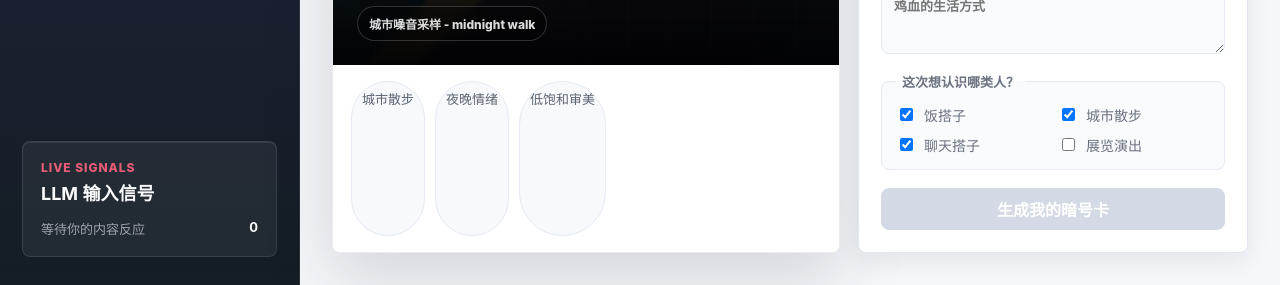
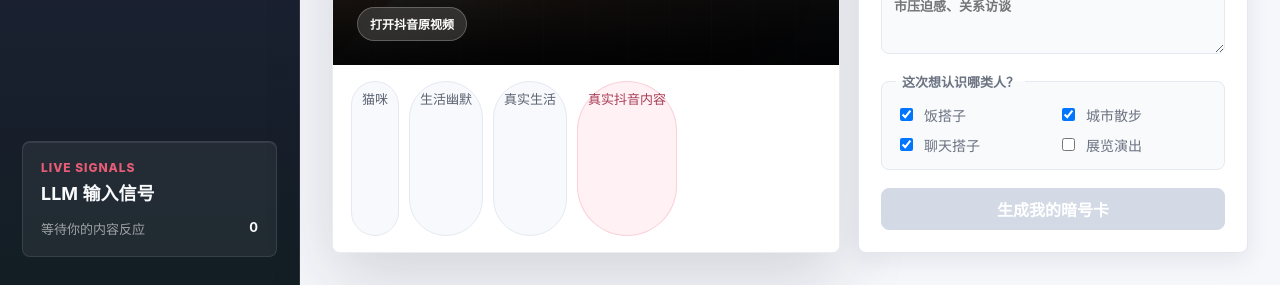
Before and after one commit to zhenghetian/taste-match, a plain HTML site: page index.html in a window 1280 px wide. Shown: the part 522-807 px from the top of the page. Drawn offline with Linux system fonts and the light colour scheme.

Commit message:
Use real Douyin content cards

```diff
--- a/app.js
+++ b/app.js
@@ -1,156 +1,176 @@
 const contentCards = [
   {
-    title: "凌晨两点的城市散步",
-    format: "短视频 / 生活切片",
-    tags: ["城市散步", "夜晚情绪", "低饱和审美"],
+    title: "女儿成绩太差了，把它丢出去",
+    format: "抖音视频 / 猫咪日常",
+    tags: ["猫咪", "生活幽默", "真实生活"],
+    douyinUrl: "https://v.douyin.com/PMg0WCVCmMs/",
+    canonicalUrl: "https://www.douyin.com/video/7656275297339198138",
     visual:
-      "linear-gradient(135deg, #19232d 0%, #2b5f73 46%, #d0a85a 47%, #d0a85a 52%, #4c3841 53%, #1d2329 100%)",
+      "linear-gradient(135deg, #3c3228 0%, #c88f54 42%, #f3d8aa 43%, #9c6a3c 62%, #1f2420 100%)",
   },
   {
-    title: "真实小店探访，不打卡也好吃",
-    format: "探店 / 烟火气",
-    tags: ["美食小店", "真实生活", "同城"],
+    title: "秃师傅假掩护反向上篮",
+    format: "抖音视频 / 篮球高光",
+    tags: ["篮球", "运动高光", "竞技反应"],
+    douyinUrl: "https://v.douyin.com/TD1_dzAY-zA/",
+    canonicalUrl: "https://www.douyin.com/video/7653472854248719461",
     visual:
-      "linear-gradient(135deg, #603b2e 0%, #b45f3f 38%, #e3c06f 39%, #e3c06f 52%, #55705a 53%, #26322f 100%)",
+      "linear-gradient(135deg, #141820 0%, #9a2f2f 34%, #f4b83e 35%, #2a3547 58%, #101217 100%)",
   },
   {
-    title: "一句话把职场荒谬讲透",
-    format: "吐槽 / 冷幽默",
-    tags: ["职场观察", "冷幽默", "观点"],
+    title: "读人物自传最大的感受",
+    format: "抖音图文 / 阅读感悟",
+    tags: ["人物自传", "长期主义", "自我成长"],
+    douyinUrl: "https://v.douyin.com/xSK2cfb4lvI/",
+    canonicalUrl: "https://www.douyin.com/note/7649001209977664869",
     visual:
-      "linear-gradient(135deg, #2d3035 0%, #52616b 35%, #d1d6d9 36%, #d1d6d9 49%, #a6533d 50%, #3a2421 100%)",
+      "linear-gradient(135deg, #f3ead8 0%, #c9a56a 36%, #28344c 37%, #50647a 57%, #1f2026 100%)",
   },
   {
-    title: "周末临时起意去看展",
-    format: "Vlog / 城市活动",
-    tags: ["展览", "周末计划", "审美"],
+    title: "这条视频终于迎来了最适合的 BGM",
+    format: "抖音视频 / BGM 梗",
+    tags: ["BGM", "轻松聊天", "互联网梗"],
+    douyinUrl: "https://v.douyin.com/O0R0TlxRdSI/",
+    canonicalUrl: "https://www.douyin.com/video/7656988310985138803",
     visual:
-      "linear-gradient(135deg, #f0e8d2 0%, #c28b2c 31%, #253f52 32%, #253f52 54%, #b65b75 55%, #583241 100%)",
+      "linear-gradient(135deg, #22232b 0%, #7c6cff 32%, #ff5c7a 33%, #f4b83e 50%, #1b1f27 100%)",
   },
   {
-    title: "抽象段子，离谱但很懂",
-    format: "搞笑 / 梗文化",
-    tags: ["抽象搞笑", "互联网梗", "轻松聊天"],
+    title: "帝都的繁华与压迫感",
+    format: "抖音视频 / 北京 CBD",
+    tags: ["城市观察", "北京朝阳CBD", "压迫感"],
+    douyinUrl: "https://v.douyin.com/DdtcO0wrNzU/",
+    canonicalUrl: "https://www.douyin.com/video/7649030962278077923",
     visual:
-      "linear-gradient(135deg, #1d2329 0%, #8b3a55 30%, #f0c55d 31%, #f0c55d 45%, #2b7a78 46%, #132f35 100%)",
+      "linear-gradient(135deg, #111820 0%, #354a62 35%, #b8c4d6 36%, #607d94 48%, #1d2329 100%)",
   },
   {
-    title: "不鸡血的自我照顾",
-    format: "生活方式 / 轻疗愈",
-    tags: ["松弛感", "自我照顾", "慢生活"],
+    title: "仔细听听她说的啥，承包一年笑点",
+    format: "抖音视频 / 松弛感笑点",
+    tags: ["松弛感", "生活幽默", "笑点"],
+    douyinUrl: "https://v.douyin.com/Hf-HJQXzwR0/",
+    canonicalUrl: "https://www.douyin.com/video/7657870760896202918",
     visual:
-      "linear-gradient(135deg, #e6decf 0%, #8fa27e 40%, #5f744a 41%, #5f744a 60%, #35453a 61%, #1d2329 100%)",
+      "linear-gradient(135deg, #e5d4bf 0%, #86a873 40%, #f4b83e 41%, #b65b75 58%, #2c3130 100%)",
   },
   {
-    title: "深夜歌单和无人街景",
-    format: "音乐 / 情绪氛围",
-    tags: ["音乐", "夜晚情绪", "城市散步"],
+    title: "如果我能为这样的未来而死",
+    format: "抖音视频 / 了不起的混剪团",
+    tags: ["燃向混剪", "未来想象", "理想主义"],
+    douyinUrl: "https://v.douyin.com/XcVrwDBIc98/",
+    canonicalUrl: "https://www.douyin.com/video/7652178073122835195",
     visual:
-      "linear-gradient(135deg, #111820 0%, #273c67 35%, #b65b75 36%, #b65b75 48%, #d8a84d 49%, #1d2329 100%)",
+      "linear-gradient(135deg, #0c1020 0%, #263c72 36%, #e85d75 37%, #f4b83e 52%, #101217 100%)",
   },
   {
-    title: "低成本旅行，不赶路",
-    format: "旅行 / 生活方式",
-    tags: ["旅行", "慢节奏", "真实生活"],
+    title: "胡子长长的皇帝狨猴",
+    format: "抖音视频 / 动物科普",
+    tags: ["动物科普", "知识科普", "好奇心"],
+    douyinUrl: "https://v.douyin.com/BCUjL5RQFeM/",
+    canonicalUrl: "https://www.douyin.com/video/7658193299651448090",
     visual:
-      "linear-gradient(135deg, #274b4c 0%, #68a0a2 36%, #e5d0a5 37%, #e5d0a5 50%, #a6533d 51%, #39251f 100%)",
+      "linear-gradient(135deg, #29362b 0%, #6d8b4e 36%, #dfc18e 37%, #a36f48 55%, #1d2329 100%)",
   },
   {
-    title: "知识讲清楚，但不端着",
-    format: "科普 / 解释型内容",
-    tags: ["知识科普", "表达清晰", "观点"],
+    title: "爱人先爱己",
+    format: "抖音视频 / 凉子访谈录",
+    tags: ["亲密关系", "养育", "自我照顾"],
+    douyinUrl: "https://v.douyin.com/d7xwFccudQA/",
+    canonicalUrl: "https://www.douyin.com/video/7658182895558790435",
     visual:
-      "linear-gradient(135deg, #22313d 0%, #3d6e82 30%, #f0efe6 31%, #f0efe6 42%, #c28b2c 43%, #59431f 100%)",
+      "linear-gradient(135deg, #f0e6dc 0%, #e85d75 34%, #7c6cff 35%, #38415b 58%, #1f2026 100%)",
   },
   {
-    title: "热闹现场，音乐一响就想出门",
-    format: "演出 / 现场感",
-    tags: ["音乐现场", "展览演出", "社交活动"],
+    title: "美国球员为什么终结强投篮准",
+    format: "抖音视频 / 篮球训练观察",
+    tags: ["篮球", "训练方法", "运动分析"],
+    douyinUrl: "https://v.douyin.com/L_tJ9dSJo94/",
+    canonicalUrl: "https://www.douyin.com/video/7657150975639816635",
     visual:
-      "linear-gradient(135deg, #2b1f30 0%, #7b3c68 34%, #ef8b55 35%, #ef8b55 48%, #2b7a78 49%, #173b3a 100%)",
+      "linear-gradient(135deg, #1d2329 0%, #b45f3f 32%, #f4b83e 33%, #354a62 55%, #101217 100%)",
   },
 ];
 
 const videoMeta = [
   {
-    creator: "@晚风散步",
-    caption: "这条路没有目的地，但很适合把一天走完。",
-    music: "城市噪音采样 - midnight walk",
-    likes: "3.2w",
-    comments: "1280",
-    saves: "609",
+    creator: "@蕉糖馒头🥖",
+    caption: "女儿成绩太差了，把它丢出去。#猫咪真实的样子",
+    music: "抖音原声 / 猫咪日常",
+    likes: "5.61",
+    comments: "08/17",
+    saves: "打开",
   },
   {
-    creator: "@小店雷达",
-    caption: "人均 38，不用排队，老板会记得你上次点了什么。",
-    music: "后厨白噪音 - local bite",
-    likes: "5.8w",
-    comments: "2144",
-    saves: "1.1w",
+    creator: "@布卡（代拍剪）",
+    caption: "秃师傅假掩护反向上篮！吴勇豪送钉板血帽。",
+    music: "球场现场 / 篮球高光",
+    likes: "3.35",
+    comments: "10/04",
+    saves: "打开",
   },
   {
-    creator: "@不想开会",
-    caption: "当甲方说“这个需求很简单”的时候。",
-    music: "键盘声和叹气 - office loop",
-    likes: "8.4w",
-    comments: "5360",
-    saves: "942",
+    creator: "@程冲冲",
+    caption: "读人物自传最大的感受：原来那些后来光芒万丈的人，也有很长的暗处。",
+    music: "图文笔记 / 阅读感悟",
+    likes: "0.56",
+    comments: "08/29",
+    saves: "打开",
   },
   {
-    creator: "@周末不宅",
-    caption: "临时买票，临时出门，反而看到了今天最喜欢的一张。",
-    music: "展厅脚步声 - weekend cut",
-    likes: "2.6w",
-    comments: "740",
-    saves: "3021",
+    creator: "@先别吉🥕",
+    caption: "这条视频终于迎来了最适合的 BGM。",
+    music: "BGM 梗 / 情绪反差",
+    likes: "2.05",
+    comments: "01/11",
+    saves: "打开",
   },
   {
-    creator: "@离谱观察员",
-    caption: "这梗第一秒没懂，第三秒开始笑到停不下来。",
-    music: "互联网碎片 - meme radio",
-    likes: "12.7w",
-    comments: "9801",
-    saves: "2.4w",
+    creator: "@最靓的仔～",
+    caption: "帝都的繁华与压迫感。#途经北京朝阳cbd",
+    music: "城市影像 / 北京朝阳 CBD",
+    likes: "1.07",
+    comments: "05/15",
+    saves: "打开",
   },
   {
-    creator: "@慢一点也行",
-    caption: "今天没有变好也没关系，先把房间灯打开。",
-    music: "窗边白噪音 - soft reset",
-    likes: "4.1w",
-    comments: "1802",
-    saves: "1.5w",
+    creator: "@喜遇金安",
+    caption: "仔细听听她说的啥，承包我一年的笑点。#松弛感",
+    music: "生活现场 / 松弛感笑点",
+    likes: "1.20",
+    comments: "09/16",
+    saves: "打开",
   },
   {
-    creator: "@夜路歌单",
-    caption: "适合戴耳机走过三个路口，不发朋友圈的那种歌。",
-    music: "无人街景 - night playlist",
-    likes: "6.9w",
-    comments: "2600",
-    saves: "3.7w",
+    creator: "@火星的井",
+    caption: "如果我能为这样的未来而死。#了不起的混剪团",
+    music: "燃向混剪 / 未来想象",
+    likes: "1.76",
+    comments: "12/06",
+    saves: "打开",
   },
   {
-    creator: "@不赶路旅行",
-    caption: "没有景点任务，只有一辆慢车和一碗热汤。",
-    music: "绿皮车窗 - slow trip",
-    likes: "3.7w",
-    comments: "1190",
-    saves: "8600",
+    creator: "@科普的勾勾哒",
+    caption: "胡子长长的皇帝狨猴。#动物科普 #狨猴",
+    music: "动物科普 / 皇帝狨猴",
+    likes: "2.00",
+    comments: "05/10",
+    saves: "打开",
   },
   {
-    creator: "@讲明白了",
-    caption: "三分钟把这个概念讲清楚，不用装懂。",
-    music: "白板笔声 - clear take",
-    likes: "7.3w",
-    comments: "3420",
-    saves: "2.1w",
+    creator: "@凉子访谈录",
+    caption: "爱人先爱己：我们无法给孩子，内心没有的东西。",
+    music: "访谈片段 / 养育与自我",
+    likes: "9.48",
+    comments: "06/25",
+    saves: "打开",
   },
   {
-    creator: "@今晚有票吗",
-    caption: "前奏一响，突然就觉得应该出门见见人。",
-    music: "live house 片段 - crowd warmup",
-    likes: "9.6w",
-    comments: "4721",
-    saves: "1.9w",
+    creator: "@X-刘畅",
+    caption: "我算是知道美国球员为什么终结能力强，投篮还准了！",
+    music: "篮球训练 / 技术观察",
+    likes: "5.66",
+    comments: "02/18",
+    saves: "打开",
   },
 ];
 
@@ -158,145 +178,145 @@ const mockPeople = [
   {
     id: "person_ac",
     name: "阿澈",
-    meta: "25 / 上海 / 城市散步",
+    meta: "25 / 上海 / 篮球野球场",
     initials: "AC",
-    bg: "linear-gradient(135deg, #18303a, #2b7a78 44%, #d0a85a 45%, #6d3e43)",
+    bg: "linear-gradient(135deg, #141820, #9a2f2f 40%, #f4b83e 41%, #2a3547)",
     profile: {
-      themes: ["城市散步", "音乐", "美食小店", "夜晚情绪"],
-      hook: "一个人走路时听什么歌",
-      difference: "TA 更偏音乐现场，你更偏安静街景。",
+      themes: ["篮球", "运动高光", "训练方法", "竞技反应"],
+      hook: "你看球时最容易被哪个动作点燃",
+      difference: "TA 更爱拆技术动作，你更容易被高光瞬间先抓住。",
     },
   },
   {
     id: "person_mina",
     name: "Mina",
-    meta: "24 / 上海 / 展览探店",
+    meta: "24 / 上海 / 关系访谈",
     initials: "MI",
     bg: "linear-gradient(135deg, #f0e8d2, #b65b75 38%, #253f52 39%, #1d2329)",
     profile: {
-      themes: ["展览", "真实生活", "低饱和审美", "周末计划"],
-      hook: "最近想去但还没去的展",
-      difference: "TA 更爱展览和影像，你更容易从街头生活切入。",
+      themes: ["亲密关系", "养育", "自我照顾", "长期主义"],
+      hook: "一个人什么时候最需要先照顾自己",
+      difference: "TA 更偏关系和养育，你更可能从自我经验切入。",
     },
   },
   {
     id: "person_sz",
     name: "山竹",
-    meta: "26 / 上海 / 饭搭子",
+    meta: "26 / 上海 / 动物科普",
     initials: "SZ",
-    bg: "linear-gradient(135deg, #663f2f, #c28b2c 38%, #5f744a 39%, #1d2329)",
+    bg: "linear-gradient(135deg, #29362b, #6d8b4e 38%, #dfc18e 39%, #1d2329)",
     profile: {
-      themes: ["美食小店", "冷幽默", "真实生活", "同城"],
-      hook: "一家不想发到社交平台的小店",
-      difference: "TA 的内容更烟火气，你的内容更有夜晚氛围。",
+      themes: ["动物科普", "猫咪", "知识科普", "好奇心"],
+      hook: "哪种动物瞬间最能治好你的一天",
+      difference: "TA 更爱动物知识，你更容易被真实反应逗笑。",
     },
   },
   {
     id: "person_yu",
     name: "予白",
-    meta: "23 / 上海 / 抽象快乐",
+    meta: "23 / 上海 / BGM 梗",
     initials: "YB",
     bg: "linear-gradient(135deg, #1d2329, #8b3a55 35%, #f0c55d 36%, #2b7a78)",
     profile: {
-      themes: ["抽象搞笑", "互联网梗", "轻松聊天", "冷幽默"],
+      themes: ["BGM", "互联网梗", "轻松聊天", "笑点"],
       hook: "最近刷到最离谱但又想分享的视频",
-      difference: "TA 更偏抽象快乐，你的偏好里有更多生活氛围。",
+      difference: "TA 更偏音效和反差，你更可能被生活现场击中。",
     },
   },
   {
     id: "person_nuo",
     name: "糯糯",
-    meta: "24 / 上海 / 松弛生活",
+    meta: "24 / 上海 / 松弛笑点",
     initials: "NN",
     bg: "linear-gradient(135deg, #e6decf, #8fa27e 42%, #5f744a 43%, #26322f)",
     profile: {
-      themes: ["松弛感", "自我照顾", "慢生活", "真实生活"],
+      themes: ["松弛感", "生活幽默", "笑点", "真实生活"],
       hook: "一个不需要很努力也能让人舒服的周末",
-      difference: "TA 更像慢生活路线，你的内容更有城市移动感。",
+      difference: "TA 更喜欢现场感笑点，你更容易从内容背后的情绪聊起。",
     },
   },
   {
     id: "person_xi",
     name: "西柚",
-    meta: "26 / 上海 / 知识收集",
+    meta: "26 / 上海 / 传记阅读",
     initials: "XY",
     bg: "linear-gradient(135deg, #22313d, #3d6e82 36%, #f0efe6 37%, #c28b2c)",
     profile: {
-      themes: ["知识科普", "表达清晰", "观点", "职场观察"],
-      hook: "一个最近被讲清楚的复杂问题",
-      difference: "TA 更爱解释型内容，你更容易从具体生活画面切入。",
+      themes: ["人物自传", "长期主义", "自我成长", "知识科普"],
+      hook: "最近哪本书或哪段访谈让你停下来",
+      difference: "TA 更爱人物命运，你更容易从当下感受切入。",
     },
   },
   {
     id: "person_lin",
     name: "林间",
-    meta: "25 / 上海 / 低成本旅行",
+    meta: "25 / 北京 / 城市观察",
     initials: "LJ",
-    bg: "linear-gradient(135deg, #274b4c, #68a0a2 40%, #e5d0a5 41%, #a6533d)",
+    bg: "linear-gradient(135deg, #111820, #354a62 38%, #b8c4d6 39%, #607d94)",
     profile: {
-      themes: ["旅行", "慢节奏", "真实生活", "周末计划"],
-      hook: "一个不赶路也很值得去的地方",
-      difference: "TA 更偏离开城市，你更偏在城市里重新发现路线。",
+      themes: ["城市观察", "北京朝阳CBD", "压迫感", "真实生活"],
+      hook: "一座城市什么时候最让你有压迫感",
+      difference: "TA 更敏感于空间和建筑，你更容易从人和情绪进入。",
     },
   },
   {
     id: "person_dora",
     name: "Dora",
-    meta: "24 / 上海 / 音乐现场",
+    meta: "24 / 上海 / 燃向混剪",
     initials: "DO",
     bg: "linear-gradient(135deg, #2b1f30, #7b3c68 38%, #ef8b55 39%, #173b3a)",
     profile: {
-      themes: ["音乐现场", "展览演出", "社交活动", "音乐"],
-      hook: "下一场想去的演出",
-      difference: "TA 更有现场能量，你更偏安静观察。",
+      themes: ["燃向混剪", "未来想象", "理想主义", "BGM"],
+      hook: "哪种未来想象会让你起鸡皮疙瘩",
+      difference: "TA 更吃宏大叙事，你更容易从具体片段被点燃。",
     },
   },
   {
     id: "person_ke",
     name: "可乐",
-    meta: "22 / 上海 / 职场吐槽",
+    meta: "22 / 上海 / 猫咪日常",
     initials: "KL",
-    bg: "linear-gradient(135deg, #2d3035, #52616b 34%, #d1d6d9 35%, #a6533d)",
+    bg: "linear-gradient(135deg, #3c3228, #c88f54 34%, #f3d8aa 35%, #1d2329)",
     profile: {
-      themes: ["职场观察", "冷幽默", "观点", "轻松聊天"],
-      hook: "一个只有打工人才懂的荒谬瞬间",
-      difference: "TA 更擅长吐槽现实，你的偏好更柔和一点。",
+      themes: ["猫咪", "生活幽默", "真实生活", "松弛感"],
+      hook: "哪只猫最像你今天的精神状态",
+      difference: "TA 更偏毛茸茸日常，你更容易被反差表达吸引。",
     },
   },
   {
     id: "person_momo",
     name: "Momo",
-    meta: "23 / 上海 / 周末影像",
+    meta: "23 / 上海 / 运动分析",
     initials: "MO",
     bg: "linear-gradient(135deg, #f0e8d2, #253f52 34%, #b65b75 35%, #583241)",
     profile: {
-      themes: ["展览", "审美", "低饱和审美", "周末计划"],
-      hook: "一张你会停下来看的照片",
-      difference: "TA 更重视影像和展陈，你更重视生活场景本身。",
+      themes: ["篮球", "运动分析", "训练方法", "知识科普"],
+      hook: "一个你觉得被低估的训练细节",
+      difference: "TA 更爱训练拆解，你更容易被比赛结果吸引。",
     },
   },
   {
     id: "person_qing",
     name: "晴也",
-    meta: "27 / 上海 / 情绪共鸣",
+    meta: "27 / 上海 / 访谈共鸣",
     initials: "QY",
     bg: "linear-gradient(135deg, #111820, #273c67 34%, #b65b75 35%, #d8a84d)",
     profile: {
-      themes: ["夜晚情绪", "音乐", "自我照顾", "真实生活"],
-      hook: "一首适合夜路循环的歌",
-      difference: "TA 更偏情绪和音乐，你更容易把情绪落到城市细节里。",
+      themes: ["亲密关系", "自我照顾", "人物自传", "长期主义"],
+      hook: "哪句话让你意识到要先爱自己",
+      difference: "TA 更偏内省，你更容易从具体内容聊起。",
     },
   },
   {
     id: "person_he",
     name: "河岸",
-    meta: "26 / 上海 / 同城活动",
+    meta: "26 / 上海 / 好奇心杂食",
     initials: "HA",
     bg: "linear-gradient(135deg, #345b63, #2b7a78 38%, #c28b2c 39%, #5f744a)",
     profile: {
-      themes: ["同城", "社交活动", "美食小店", "展览演出"],
-      hook: "一个适合第一次见面的低压力路线",
-      difference: "TA 更会把兴趣变成出门计划，你的偏好更像内容品味入口。",
+      themes: ["好奇心", "知识科普", "城市观察", "轻松聊天"],
+      hook: "一个你没想到自己会看完的冷知识",
+      difference: "TA 更杂食，你的偏好更集中在少数强信号上。",
     },
   },
 ];
@@ -408,10 +428,12 @@ function renderCard() {
         <h3>${card.title}</h3>
         <p>${meta.caption}</p>
         <div class="music-bar">${meta.music}</div>
+        <a class="douyin-link" href="${card.douyinUrl}" target="_blank" rel="noreferrer">打开抖音原视频</a>
       </div>
     </div>
     <div class="content-meta">
       ${card.tags.map((tag) => `<span class="tag">${tag}</span>`).join("")}
+      <span class="tag source-tag">真实抖音内容</span>
     </div>
   `;
 
@@ -502,8 +524,25 @@ function generateProfile() {
   const hasFood = rankedTags.some((tag) => tag.includes("美食") || tag.includes("同城"));
   const hasHumor = rankedTags.some((tag) => tag.includes("幽默") || tag.includes("搞笑"));
   const hasArt = rankedTags.some((tag) => tag.includes("展览") || tag.includes("审美"));
+  const hasSports = rankedTags.some((tag) => tag.includes("篮球") || tag.includes("运动") || tag.includes("训练"));
+  const hasKnowledge = rankedTags.some((tag) => tag.includes("科普") || tag.includes("自传") || tag.includes("成长"));
+  const hasTenderness = rankedTags.some((tag) => tag.includes("养育") || tag.includes("亲密关系") || tag.includes("自我照顾"));
+  const hasMeme = rankedTags.some((tag) => tag.includes("BGM") || tag.includes("互联网梗") || tag.includes("笑点"));
+  const hasIdealism = rankedTags.some((tag) => tag.includes("理想主义") || tag.includes("未来想象") || tag.includes("燃向"));
+  const hasAnimal = rankedTags.some((tag) => tag.includes("猫咪") || tag.includes("动物"));
+  const hasCity = rankedTags.some((tag) => tag.includes("城市") || tag.includes("北京"));
 
-  const vibeName = hasNight
+  const vibeName = hasSports
+    ? "球场反应型"
+    : hasKnowledge
+      ? "知识咀嚼型"
+      : hasTenderness
+        ? "温柔内省型"
+        : hasIdealism
+          ? "燃向理想型"
+          : hasAnimal
+            ? "毛茸茸雷达型"
+            : hasCity || hasNight
     ? "城市夜游型"
     : hasArt
       ? "周末审美探索型"
@@ -512,24 +551,60 @@ function generateProfile() {
         : "轻松同频观察型";
 
   const summaryParts = [
-    hasNight ? "你似乎更容易被城市里的具体细节、夜晚氛围和不太用力的表达吸引" : "你更在意内容里的真实感和可以聊起来的生活细节",
-    hasFood ? "也会对小店、同城路线和低压力见面场景有兴趣" : "比起宏大的自我介绍，你可能更愿意从一个具体话题开始认识人",
-    hasHumor ? "你的笑点偏冷、偏观察，适合和能接住细微荒谬感的人聊天" : "你的内容偏好适合温和、慢一点的破冰方式",
+    hasSports
+      ? "你会被身体反应、技术细节和临场判断吸引，喜欢看见一个动作背后的训练逻辑"
+      : hasKnowledge
+        ? "你会被人物经历、知识解释和长期主义内容吸引，喜欢把短视频当成观察世界的入口"
+        : hasTenderness
+          ? "你对关系、养育和自我照顾这类话题更敏感，容易被有真实经验的人打动"
+          : hasAnimal
+            ? "你会被毛茸茸的真实瞬间和轻松日常击中，内容偏好里有很强的陪伴感"
+            : hasCity || hasNight
+              ? "你似乎更容易被城市里的具体细节、空间压迫感和不太用力的表达吸引"
+              : "你更在意内容里的真实感和可以聊起来的生活细节",
+    hasMeme
+      ? "你也吃 BGM、反差和生活笑点这一套，适合从一个很小的梗开始破冰"
+      : hasIdealism
+        ? "你会对宏大叙事、未来想象和燃向剪辑有反应，不只是在找消遣"
+        : hasFood
+          ? "也会对小店、同城路线和低压力见面场景有兴趣"
+          : "比起宏大的自我介绍，你可能更愿意从一个具体话题开始认识人",
+    hasHumor || hasMeme
+      ? "你的笑点偏观察和反差，适合和能接住细微荒谬感的人聊天"
+      : "你的内容偏好适合温和、慢一点的破冰方式",
   ];
 
   state.profile = {
     vibeName,
     summary: `${summaryParts.join("。")}。${text ? `你补充的偏好里还出现了“${text}”，这会被作为私密匹配信号。` : ""}`,
     themes: rankedTags.slice(0, 6),
-    humor: hasHumor ? "冷幽默 / 观察型笑点 / 不喜欢太用力的梗" : "轻松自然 / 具体生活感 / 低压力表达",
-    aesthetic: hasNight
+    humor: hasHumor || hasMeme ? "反差笑点 / BGM 敏感 / 能接生活里的小荒谬" : "轻松自然 / 具体生活感 / 低压力表达",
+    aesthetic: hasSports
+      ? "球场动作、身体对抗、训练痕迹和高光瞬间"
+      : hasKnowledge
+        ? "人物传记、知识解释、图文笔记和能反复咀嚼的观点"
+        : hasTenderness
+          ? "访谈、关系讨论、养育经验和不鸡血的自我照顾"
+          : hasAnimal
+            ? "猫咪日常、动物科普、真实反应和轻松陪伴感"
+            : hasNight || hasCity
       ? "低饱和城市感、街灯、步行路线、真实生活切片"
       : hasArt
         ? "展览、影像、周末路线和有质感的小发现"
         : "烟火气、真实小店、具体而不精致的人间细节",
     hooks: [
       rankedTags[0] ? `为什么会喜欢「${rankedTags[0]}」这类内容` : "最近刷到最想分享的一条视频",
-      hasFood ? "一家不想发到平台上的小店" : "一个人散步时会听什么",
+      hasSports
+        ? "你看球时最容易被哪个动作点燃"
+        : hasKnowledge
+          ? "最近哪本书或哪段访谈让你停下来"
+          : hasTenderness
+            ? "一个人什么时候最需要先照顾自己"
+            : hasAnimal
+              ? "哪种动物瞬间最能治好你的一天"
+              : hasFood
+                ? "一家不想发到平台上的小店"
+                : "一个人散步时会听什么",
       selectedIntents().join("、") || "低压力聊天",
     ],
   };
--- a/index.html
+++ b/index.html
@@ -113,7 +113,7 @@
 
               <label class="text-field">
                 <span>补充你喜欢的博主 / 视频类型</span>
-                <textarea id="freeText" rows="4" placeholder="例如：城市散步、冷幽默、深夜歌单、真实探店、别太鸡血的生活方式"></textarea>
+                <textarea id="freeText" rows="4" placeholder="例如：猫咪日常、篮球高光、人物自传、BGM 梗、城市压迫感、关系访谈"></textarea>
               </label>
 
               <fieldset class="intent-field">
--- a/styles.css
+++ b/styles.css
@@ -529,6 +529,26 @@ button {
   backdrop-filter: blur(8px);
 }
 
+.douyin-link {
+  display: inline-flex;
+  align-items: center;
+  min-height: 34px;
+  margin-top: 10px;
+  padding: 0 12px;
+  border: 1px solid rgba(255, 255, 255, 0.24);
+  border-radius: 999px;
+  background: rgba(255, 255, 255, 0.14);
+  color: #ffffff;
+  font-size: 12px;
+  font-weight: 900;
+  text-decoration: none;
+  backdrop-filter: blur(10px);
+}
+
+.douyin-link:hover {
+  background: rgba(255, 255, 255, 0.22);
+}
+
 .content-meta {
   display: flex;
   flex-wrap: wrap;
@@ -545,6 +565,12 @@ button {
   background: #f7f9fc;
   color: #5c6472;
   font-size: 13px;
+}
+
+.source-tag {
+  border-color: rgba(232, 93, 117, 0.22);
+  background: #fff1f4;
+  color: #a83e55;
 }
 
 .preference-panel {
```
